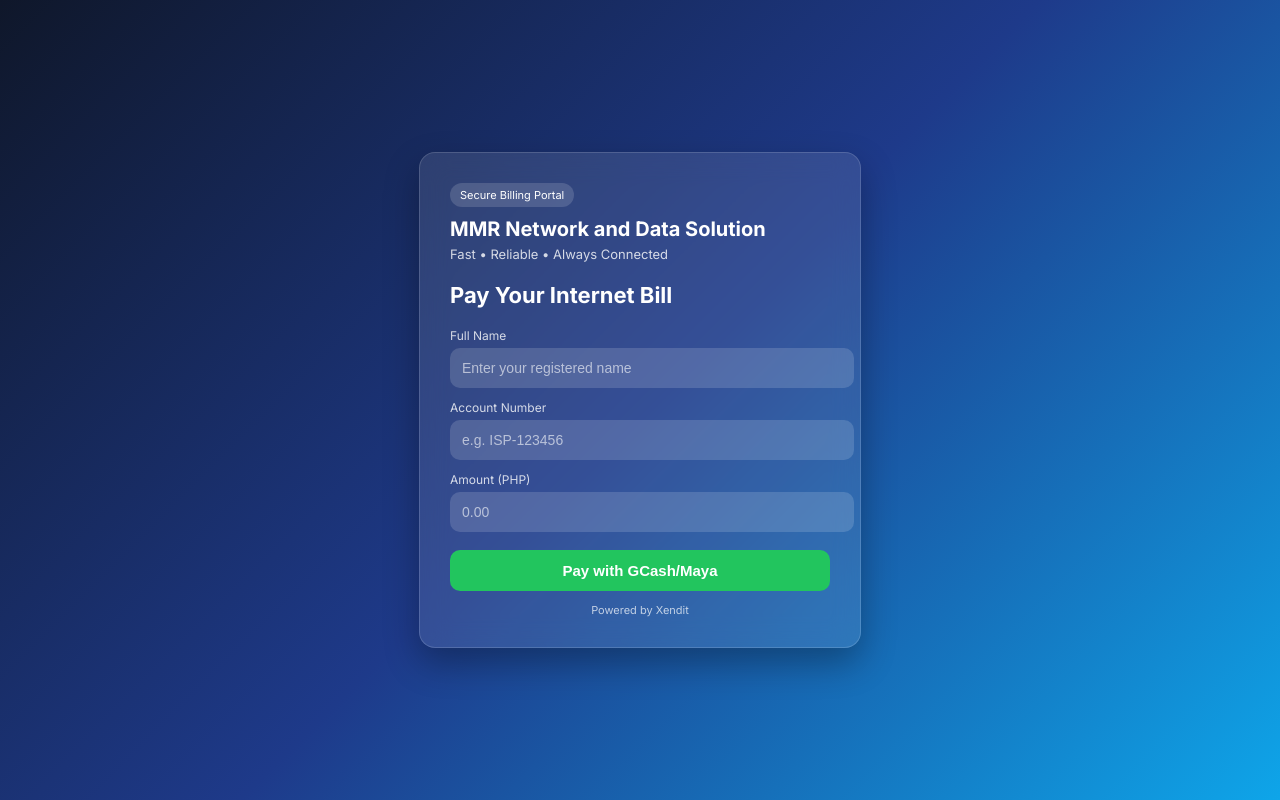
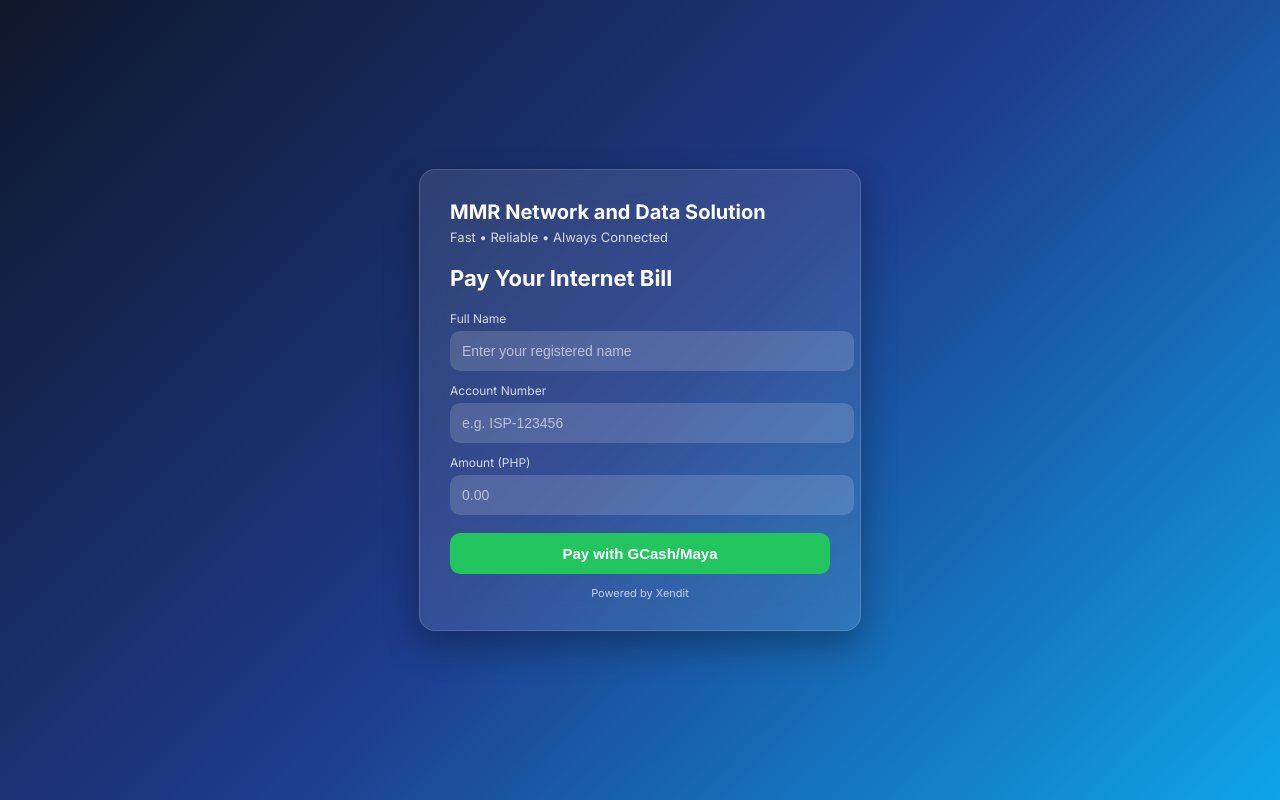
Before and after one commit to MmRnetworks/mmr-payment, a plain HTML site: page index.html in a window 1280 px wide. Drawn offline with Linux system fonts and the light colour scheme.

Commit message:
Update index.html

```diff
--- a/index.html
+++ b/index.html
@@ -2,7 +2,7 @@
 <html lang="en">
 <head>
   <meta charset="UTF-8">
-  <title>ISP Billing Portal</title>
+  <title>MMR Network and Data Solution Billing Portal</title>
   <meta name="viewport" content="width=device-width, initial-scale=1.0">
 
   <link href="https://fonts.googleapis.com/css2?family=Inter:wght@400;600;700&display=swap" rel="stylesheet">
@@ -113,8 +113,6 @@
 
 <div class="card">
 
-  <div class="badge">Secure Billing Portal</div>
-
   <div class="logo">MMR Network and Data Solution</div>
   <div class="subtitle">Fast • Reliable • Always Connected</div>
 
```
